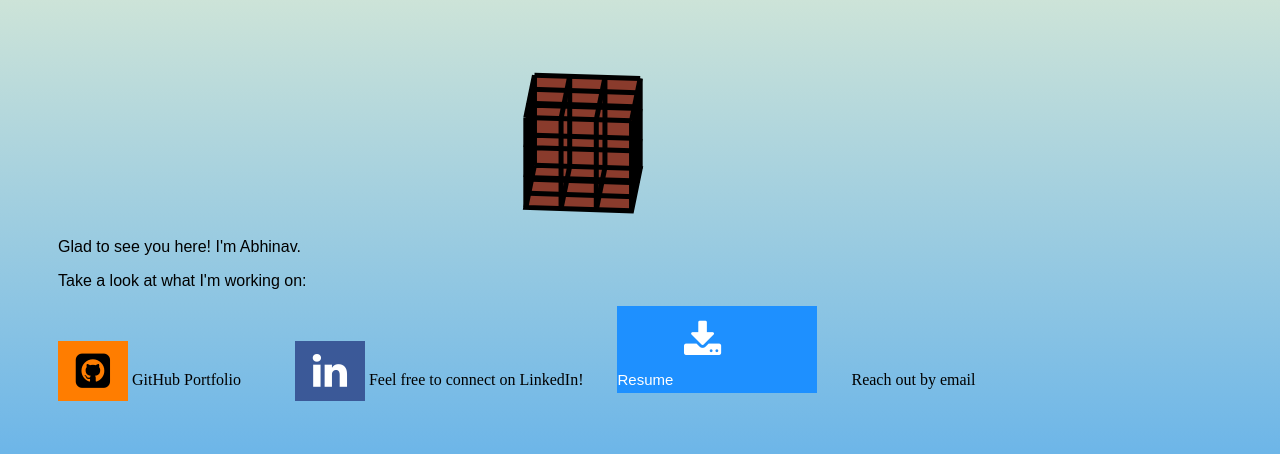
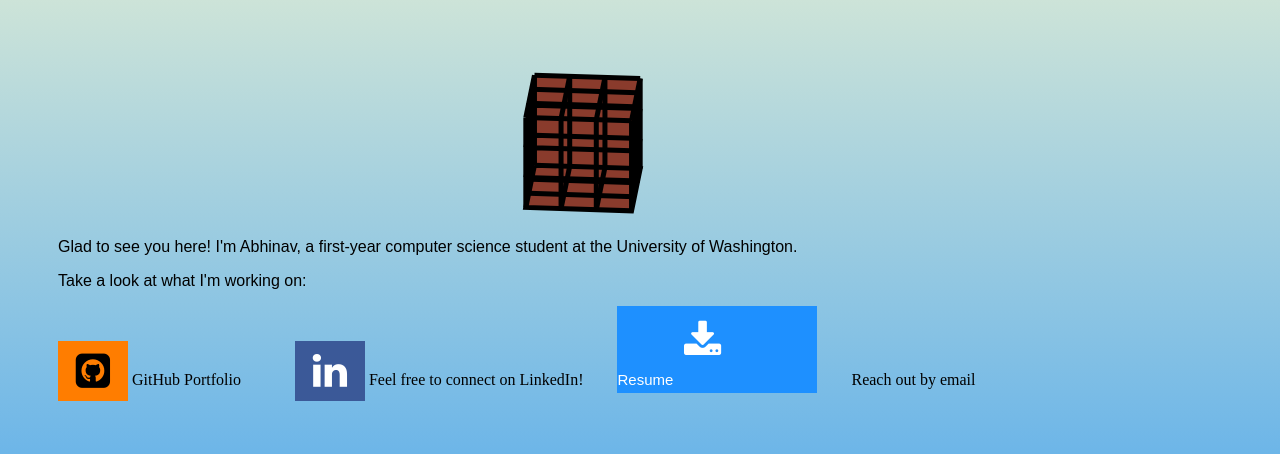
Before and after one commit to abx393/rotating-cube, a PHP site: page / in a window 1280 px wide. Shown: the part 217-671 px from the top of the page. Run offline with PHP 8.4, Linux system fonts and the light colour scheme.

Commit message:
misc changes

```diff
--- a/index.html
+++ b/index.html
@@ -18,9 +18,9 @@
       <h1>Welcome!</h1>
     <canvas id = "transparentCanvas" width = "150" height = "150"></canvas>
 
-    <img id = "profile" href = "images/profile.jpg"/>
+    <img href = "profile.jpg"/>
 
-    <p>Glad to see you here! I'm Abhinav.</p>
+    <p>Glad to see you here! I'm Abhinav, a first-year computer science student at the University of Washington.</p>
     <p>Take a look at what I'm working on: </p>
 
         <a class = "fa fa-github-square" href = "https://www.github.com/abx393" target = "_blank"></a>
--- a/style.css
+++ b/style.css
@@ -45,7 +45,7 @@ canvas#rubiksCanvas {
 img {
     width: auto;
     height: auto;
-    display: inline-block;
+    display: block;
 }
 
 a {
```
